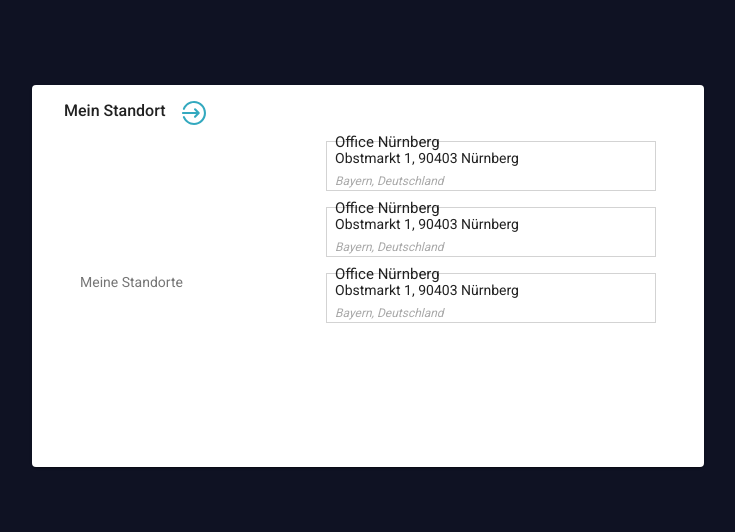
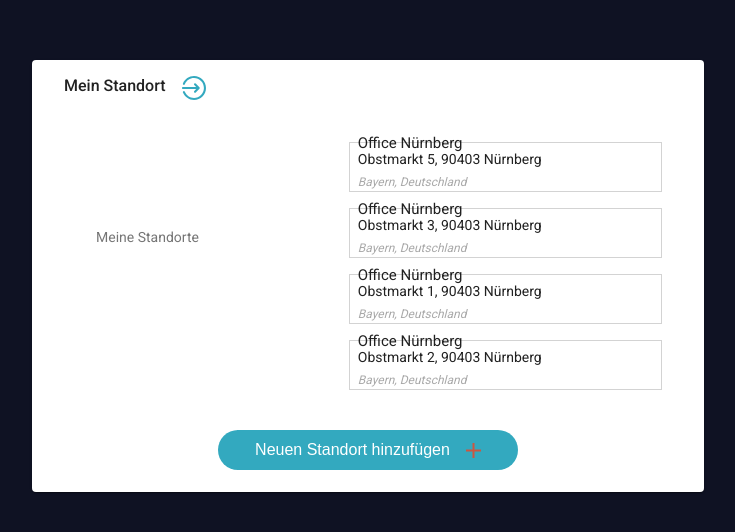
Before and after one commit to AlexKummerer/location, an Angular app: page / in a window 1280 px wide. Shown: the part 124-656 px from the top of the page, without its empty margins (272-1007 px from the left). Built offline with nearby package versions, Linux system fonts and the light colour scheme.

Commit message:
added action butto to create a new loacation

```diff
--- a/src/app/my-location/my-location.component.html
+++ b/src/app/my-location/my-location.component.html
@@ -9,10 +9,21 @@
         </mat-card-header>
 
 
-        <mat-card-subtitle>Meine Standorte</mat-card-subtitle>
+
 
 
         <mat-card-content>
+
+
+
+            <mat-card-subtitle>Meine Standorte</mat-card-subtitle>
+
+            <article>
+                <div>
+                    <h4>Office Nürnberg</h4>
+                    <p>Obstmarkt 2, 90403 Nürnberg</p>
+                    <i>Bayern, Deutschland</i>
+                </div>
 
                 <div>
                     <h4>Office Nürnberg</h4>
@@ -21,17 +32,23 @@
                 </div>
                 <div>
                     <h4>Office Nürnberg</h4>
-                <p>Obstmarkt 1, 90403 Nürnberg</p>
+                    <p>Obstmarkt 3, 90403 Nürnberg</p>
                     <i>Bayern, Deutschland</i>
                 </div>
                 <div>
                     <h4>Office Nürnberg</h4>
-                <p>Obstmarkt 1, 90403 Nürnberg</p>
+                    <p>Obstmarkt 5, 90403 Nürnberg</p>
                     <i>Bayern, Deutschland</i>
                 </div>
+
+            </article>
+
         </mat-card-content>
 
+        <mat-card-actions class="central">
+            <button class="central" mat-button>Neuen Standort hinzufügen <img src="../../assets/img/plus.svg">  </button>
 
+        </mat-card-actions>
     </mat-card>
 
 
--- a/src/app/my-location/my-location.component.scss
+++ b/src/app/my-location/my-location.component.scss
@@ -1,11 +1,10 @@
 mat-card {
     background-color: #FFFF;
     width: 50%;
-    height: 350px
+    height: 400px
 }
 
 mat-card-header {
-    // display: flex;
     img {
         margin-right: 1rem;
     }
@@ -16,24 +15,29 @@ mat-card-header {
     }
 }
 
+mat-card-content {
+    display: flex;
+    height: 290px;
+    margin-bottom: 2rem;
+    margin-left: 3rem;
     mat-card-subtitle {
-    position: absolute;
-    top: 50%;
-    left: 3rem;
+        width: 40%;
+        display: flex;
+        justify-content: flex-start;
+        align-items: center;
+        margin-right: 1rem;
     }
-
-mat-card-content {
+    article {
+        width: 54%;
         overflow-x: hidden;
-    position: absolute;
-    right: 3rem;
-    height: 290px;
+        display: flex;
+        flex-direction: column-reverse;
         div {
             position: relative;
-        width: 20rem;
-        border: 0.1px solid lightgrey;
-        // line-height: 0;
+            border: 0.05px solid lightgrey;
             padding-left: 0.5rem;
             margin-top: 1rem;
+            width: 95%;
             h4 {
                 line-height: 0;
             }
@@ -47,3 +51,27 @@ mat-card-content {
             }
         }
     }
+}
+
+mat-card-actions {
+    display: flex;
+    button {
+        color: white;
+        width: 300px;
+        background-color: #33A9BF;
+        font-size: 1rem;
+        height: 2.5rem;
+        border-radius: 30px;
+        border: none;
+        &:focus {
+            display: none;
+        }
+        img {
+            padding-left: 1rem;
+            filter: invert(1);
+        }
+        &:hover {
+            cursor: pointer;
+        }
+    }
+}
```
Lines whose indentation alone changed are shown as unchanged.
